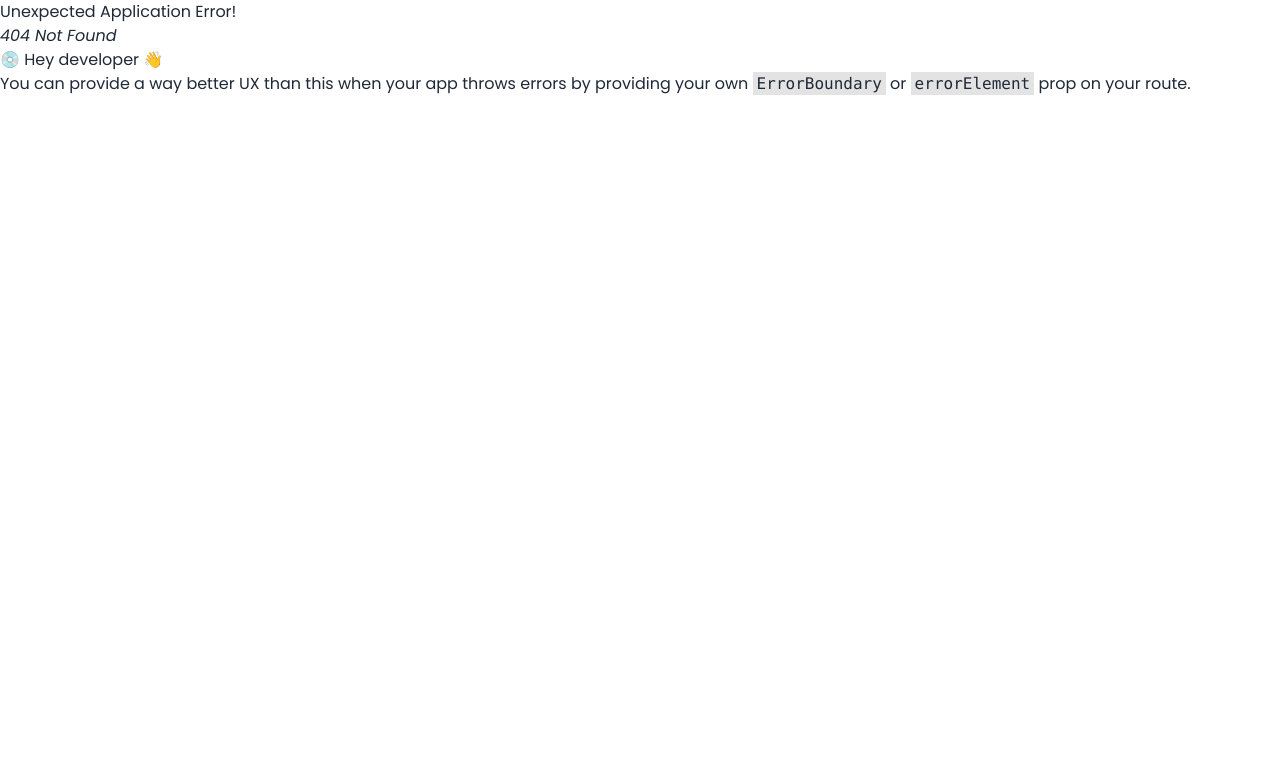
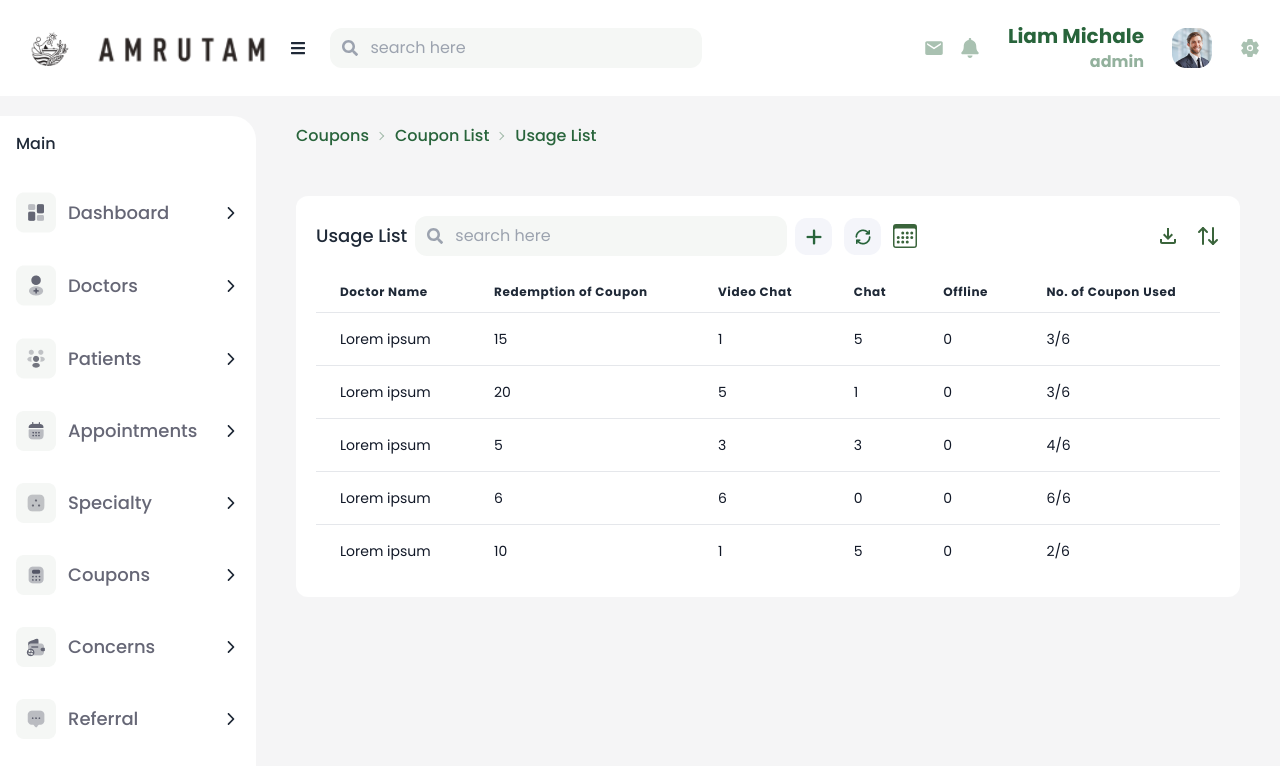
Before and after one commit to agnimgupta/intern-may24-mehmud, a React (Vite) app: page /usageList in a window 1280 px wide. Before the commit this address had no page. Shown: the top 766 px of the page. Built offline with nearby package versions, Linux system fonts and the light colour scheme.

Commit message:
added usage list

```diff
--- a/src/Pages/CouponList/CouponDetails.jsx
+++ b/src/Pages/CouponList/CouponDetails.jsx
@@ -1,3 +1,6 @@
+import { IoIosArrowForward } from "react-icons/io";
+import { NavLink } from "react-router-dom";
+
 const CouponDetails = () => {
   const coupons = [
     {
@@ -44,86 +47,45 @@ const CouponDetails = () => {
       maxRedemption: "5",
       appointmentType: "Video Call",
     },
-    {
-      name: "AlinMhew",
-      validFrom: "1st Feb 2023",
-      validTill: "22nd Mar 2023",
-      status: "Active",
-      visibility: "Show it to doctors with certain concern",
-      discountType: "Percentage",
-      inventory: "200",
-      maxRedemption: "25",
-      appointmentType: "Call",
-    },
-    {
-      name: "AlinMhew",
-      validFrom: "1st Feb 2023",
-      validTill: "22nd Mar 2023",
-      status: "Active",
-      visibility: "Show it to doctors with certain concern",
-      discountType: "Percentage",
-      inventory: "200",
-      maxRedemption: "25",
-      appointmentType: "Call",
-    },
-    {
-      name: "AlinMhew",
-      validFrom: "1st Feb 2023",
-      validTill: "22nd Mar 2023",
-      status: "Active",
-      visibility: "Show it to doctors with certain concern",
-      discountType: "Percentage",
-      inventory: "200",
-      maxRedemption: "25",
-      appointmentType: "Call",
-    },
-    {
-      name: "AlinMhew",
-      validFrom: "1st Feb 2023",
-      validTill: "22nd Mar 2023",
-      status: "Active",
-      visibility: "Show it to doctors with certain concern",
-      discountType: "Percentage",
-      inventory: "200",
-      maxRedemption: "25",
-      appointmentType: "Call",
-    },
   ];
 
   return (
     <div className="overflow-x-auto">
-      <table className="min-w-full divide-y divide-gray-200">
-        <thead className="bg-gray-100">
+      <table className="min-w-full">
+        <thead>
           <tr>
-            <th className="px-6 py-3 text-left text-xs font-medium text-gray-500 uppercase tracking-wider">
+            <th className="px-6 py-3 text-left text-xs font-medium  uppercase tracking-wider">
               <input type="checkbox" className="checkbox" />
             </th>
-            <th className="px-6 py-3 text-left text-xs font-medium text-gray-500 uppercase tracking-wider">
+            <th className="px-6 py-3 text-left text-xs font-bold   uppercase tracking-wider">
               Name
             </th>
-            <th className="px-6 py-3 text-left text-xs font-medium text-gray-500 uppercase tracking-wider">
+            <th className="px-6 py-3 text-left text-xs font-bold tracking-wider">
               Valid From
             </th>
-            <th className="px-6 py-3 text-left text-xs font-medium text-gray-500 uppercase tracking-wider">
+            <th className="px-6 py-3 text-left text-xs font-bold tracking-wider">
               Valid Till
             </th>
-            <th className="px-6 py-3 text-left text-xs font-medium text-gray-500 uppercase tracking-wider">
+            <th className="px-6 py-3 text-left text-xs font-bold tracking-wider">
               Status
             </th>
-            <th className="px-6 py-3 text-left text-xs font-medium text-gray-500 uppercase tracking-wider">
+            <th className="px-6 py-3 text-left text-xs font-bold tracking-wider">
               Visibility
             </th>
-            <th className="px-6 py-3 text-left text-xs font-medium text-gray-500 uppercase tracking-wider">
+            <th className="px-6 py-3 text-left text-xs font-bold tracking-wider">
               Discount Type
             </th>
-            <th className="px-6 py-3 text-left text-xs font-medium text-gray-500 uppercase tracking-wider">
+            <th className="px-6 py-3 text-left text-xs font-bold tracking-wider">
               Inventory
             </th>
-            <th className="px-6 py-3 text-left text-xs font-medium text-gray-500 uppercase tracking-wider">
+            <th className="px-6 py-3 text-left text-xs font-bold tracking-wider">
               Max Redemption
             </th>
-            <th className="px-6 py-3 text-left text-xs font-medium text-gray-500 uppercase tracking-wider">
+            <th className="px-6 py-3 text-left text-xs font-bold tracking-wider">
               Appointment Type
+            </th>
+            <th className="px-6 py-3 text-left text-xs font-medium  uppercase tracking-wider">
+              Usage
             </th>
           </tr>
         </thead>
@@ -167,6 +129,11 @@ const CouponDetails = () => {
               <td className="px-6 py-4 whitespace-nowrap text-sm text-gray-900">
                 {coupon.appointmentType}
               </td>
+              <NavLink to="/usageList">
+                <td className="px-6 py-4 whitespace-nowrap text-lg text-gray-900">
+                  <IoIosArrowForward />
+                </td>
+              </NavLink>
             </tr>
           ))}
         </tbody>
--- /dev/null
+++ b/src/Pages/UsageList/UsageList.jsx
@@ -0,0 +1,54 @@
+import { BsCalendar3 } from "react-icons/bs";
+import { FaSearch } from "react-icons/fa";
+import { LuArrowUpDown } from "react-icons/lu";
+import { MdOutlineFileDownload } from "react-icons/md";
+import plus from "../../assets/plus.png";
+import reload from "../../assets/reload.png";
+import UsageTable from "./UsageTable";
+
+const CouponTable = () => {
+  return (
+    <>
+      <div className="px-10 font-medium text-[#28643b] breadcrumbs">
+        <ul>
+          <li>Coupons</li>
+
+          <li>Coupon List</li>
+          <li>Usage List</li>
+        </ul>
+      </div>
+      <div className="px-4 py-4 lg:px-10 lg:py-10">
+        <div className="bg-white w-full p-5 rounded-xl">
+          <div className="flex flex-col lg:flex-row items-center justify-between">
+            <div className="flex flex-col lg:flex-row items-center gap-2 mb-4 lg:mb-0">
+              <h1 className="font-medium text-lg">Usage List</h1>
+              <div className="relative">
+                <FaSearch className="absolute left-3 top-1/2 transform -translate-y-1/2 text-gray-400" />
+                <input
+                  className="bg-[#f5f7f5] text-[#b8cbbd] py-2 px-4 rounded-xl focus:outline-none pl-10"
+                  type="text"
+                  placeholder="search here"
+                />
+              </div>
+              <div className="flex gap-3 items-center">
+                <img src={plus} alt="Add" />
+                <img src={reload} alt="Reload" />
+                <BsCalendar3 className="text-2xl text-[#3a643b]" />
+              </div>
+            </div>
+            <div className="flex items-center gap-4">
+              <MdOutlineFileDownload className="text-2xl text-[#3a643b]" />
+              <LuArrowUpDown className="text-2xl text-[#3a643b]" />
+            </div>
+          </div>
+
+          <div className="mt-4 ">
+            <UsageTable />
+          </div>
+        </div>
+      </div>
+    </>
+  );
+};
+
+export default CouponTable;
--- /dev/null
+++ b/src/Pages/UsageList/UsageTable.jsx
@@ -0,0 +1,98 @@
+const UsageTable = () => {
+  const usages = [
+    {
+      doctorName: "Lorem ipsum",
+      redemptionOfCoupon: 15,
+      videoChat: 1,
+      chat: 5,
+      offline: 0,
+      numberOfCouponUsed: "3/6",
+    },
+    {
+      doctorName: "Lorem ipsum",
+      redemptionOfCoupon: 20,
+      videoChat: 5,
+      chat: 1,
+      offline: 0,
+      numberOfCouponUsed: "3/6",
+    },
+    {
+      doctorName: "Lorem ipsum",
+      redemptionOfCoupon: 5,
+      videoChat: 3,
+      chat: 3,
+      offline: 0,
+      numberOfCouponUsed: "4/6",
+    },
+    {
+      doctorName: "Lorem ipsum",
+      redemptionOfCoupon: 6,
+      videoChat: 6,
+      chat: 0,
+      offline: 0,
+      numberOfCouponUsed: "6/6",
+    },
+    {
+      doctorName: "Lorem ipsum",
+      redemptionOfCoupon: 10,
+      videoChat: 1,
+      chat: 5,
+      offline: 0,
+      numberOfCouponUsed: "2/6",
+    },
+  ];
+  return (
+    <div className="overflow-x-auto">
+      <table className="min-w-full divide-y divide-gray-200">
+        <thead>
+          <tr>
+            <th className="px-6 py-3 text-left text-xs font-bold tracking-wider">
+              Doctor Name
+            </th>
+            <th className="px-6 py-3 text-left text-xs font-bold tracking-wider">
+              Redemption of Coupon
+            </th>
+            <th className="px-6 py-3 text-left text-xs font-bold tracking-wider">
+              Video Chat
+            </th>
+            <th className="px-6 py-3 text-left text-xs font-bold tracking-wider">
+              Chat
+            </th>
+            <th className="px-6 py-3 text-left text-xs font-bold tracking-wider">
+              Offline
+            </th>
+            <th className="px-6 py-3 text-left text-xs font-bold tracking-wider">
+              No. of Coupon Used
+            </th>
+          </tr>
+        </thead>
+        <tbody className="bg-white divide-y divide-gray-200">
+          {usages.map((usage, index) => (
+            <tr key={index}>
+              <td className="px-6 py-4 whitespace-nowrap text-sm text-gray-900">
+                {usage.doctorName}
+              </td>
+              <td className="px-6 py-4 whitespace-nowrap text-sm text-gray-900">
+                {usage.redemptionOfCoupon}
+              </td>
+              <td className="px-6 py-4 whitespace-nowrap text-sm text-gray-900">
+                {usage.videoChat}
+              </td>
+              <td className="px-6 py-4 whitespace-nowrap text-sm text-gray-900">
+                {usage.chat}
+              </td>
+              <td className="px-6 py-4 whitespace-nowrap text-sm text-gray-900">
+                {usage.offline}
+              </td>
+              <td className="px-6 py-4 whitespace-nowrap text-sm text-gray-900">
+                {usage.numberOfCouponUsed}
+              </td>
+            </tr>
+          ))}
+        </tbody>
+      </table>
+    </div>
+  );
+};
+
+export default UsageTable;
--- a/src/Routes/Router.jsx
+++ b/src/Routes/Router.jsx
@@ -3,6 +3,7 @@ import Root from "../Layout/Root";
 import AddCoupons from "../Pages/AddCoupons/AddCoupons";
 import CouponList from "../Pages/CouponList/CouponList";
 import CouponForm from "../Pages/AddCoupons/CouponForm";
+import UsageList from "../Pages/UsageList/UsageList";
 
 const router = createBrowserRouter([
   {
@@ -21,6 +22,10 @@ const router = createBrowserRouter([
         path: "/couponList",
         element: <CouponList />,
       },
+      {
+        path: "/usageList",
+        element: <UsageList />,
+      },
     ],
   },
 ]);
```
